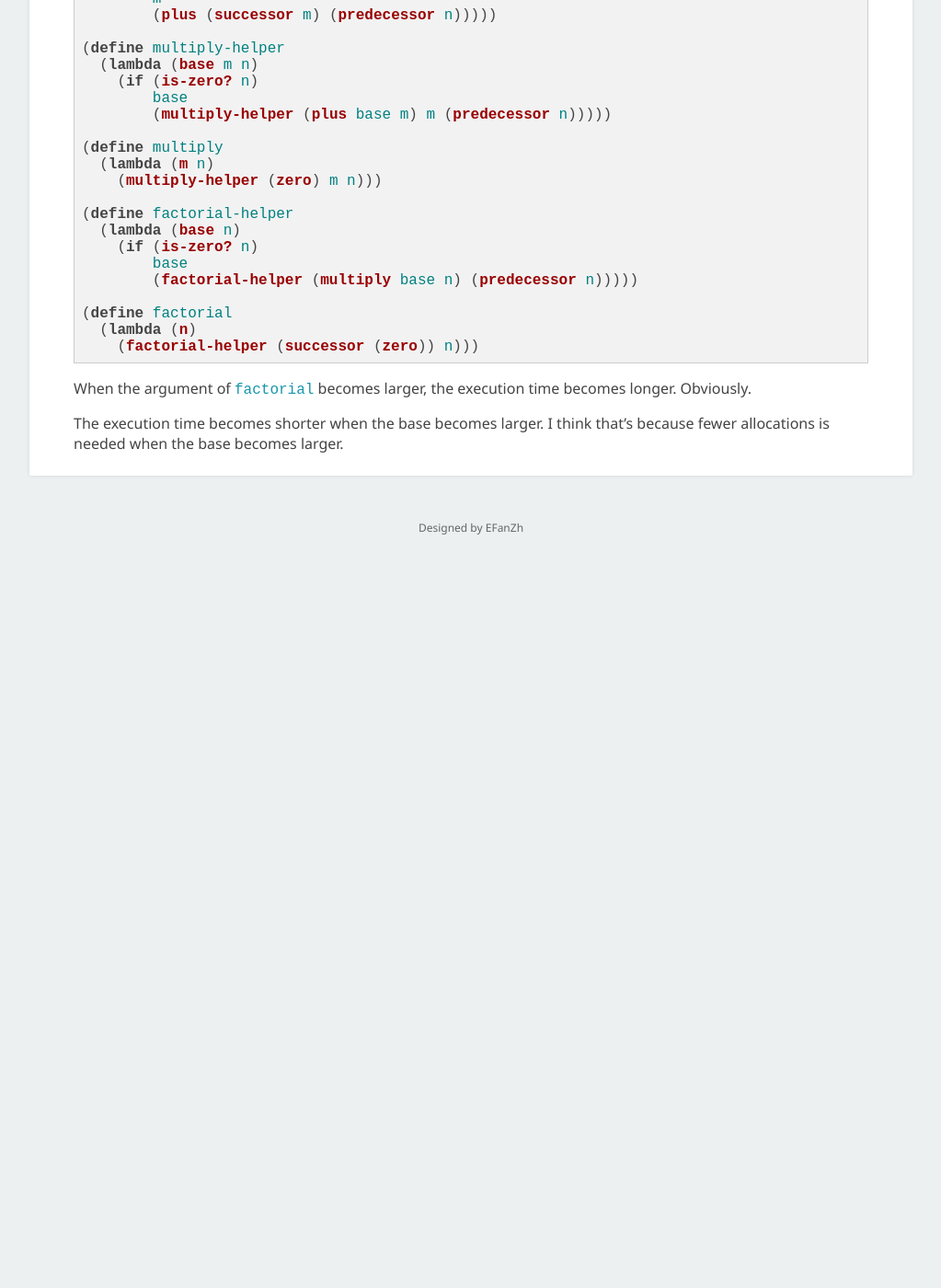
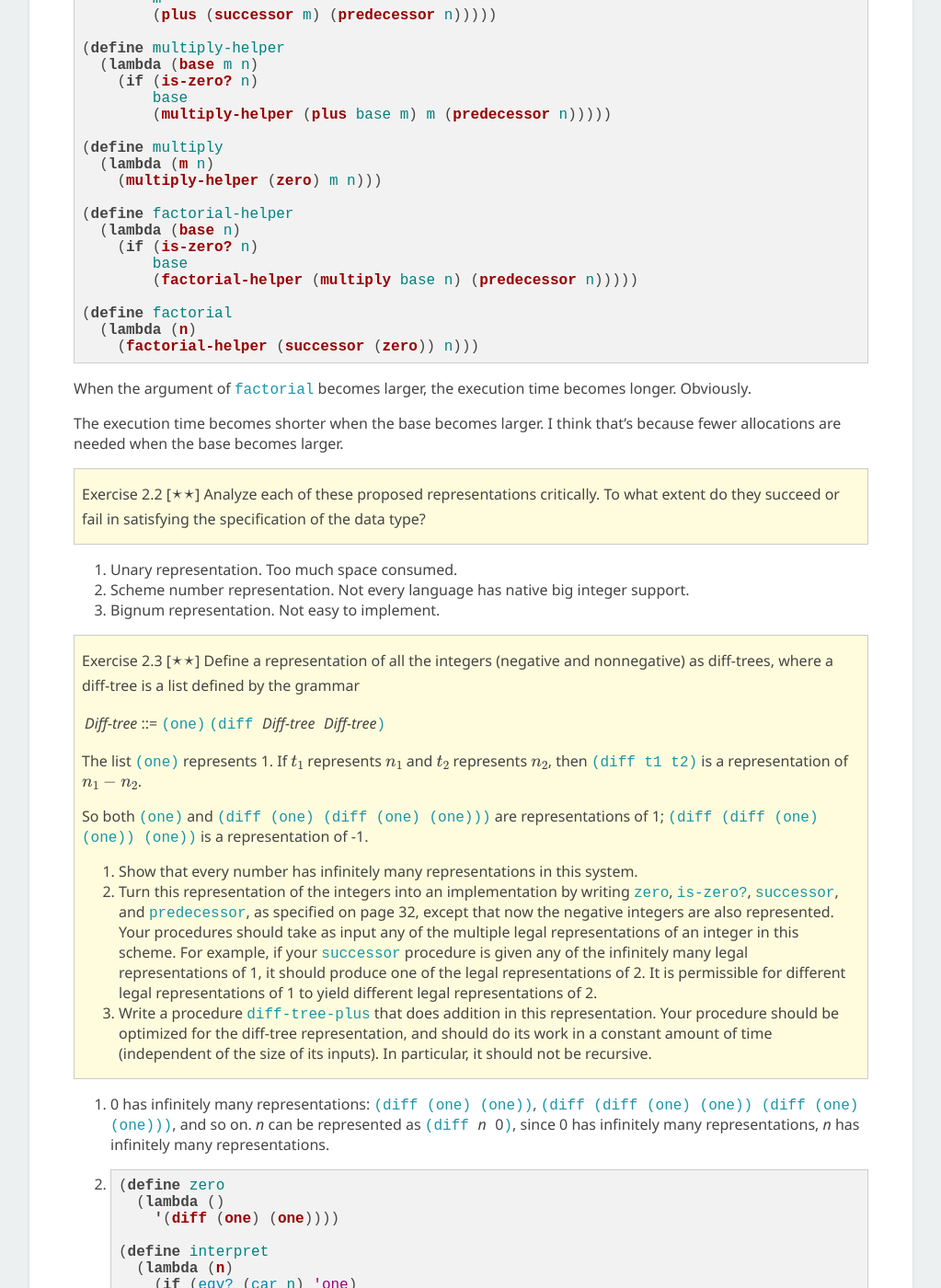
Before and after one commit to EFanZh/efanzh.github.io, a Jekyll site: the page built from _posts/2017-08-06-essentials-of-programming-languages-exercises.md, in a window 1280 px wide and 1400 px high, scrolled down 18285 px. Shown: the whole window at 92% size, without its empty margins (128-1151 px from the left). Built offline with Jekyll 4.4.1, drawn with Linux system fonts in a browser that asks for light colours; formulas are drawn with MathJax 3; before the commit the page ends 18915 px from its top, so only the background shows below that; some of the changed text lies outside the part shown.

Commit message:
Add EOPL exercises 2.2 and 2.3

````diff
--- a/_posts/2017-08-06-essentials-of-programming-languages-exercises.md
+++ b/_posts/2017-08-06-essentials-of-programming-languages-exercises.md
@@ -948,5 +948,67 @@ $$ v _ n + sum _ (i = 0) ^ (i = n - 1) v _ i $$, which equals to $$ sum _ (i = 0
 
 When the argument of `factorial` becomes larger, the execution time becomes longer. Obviously.
 
-The execution time becomes shorter when the base becomes larger. I think that’s because fewer allocations is needed when
-the base becomes larger.
+The execution time becomes shorter when the base becomes larger. I think that’s because fewer allocations are needed
+when the base becomes larger.
+
+> Exercise 2.2 [🟉🟉] Analyze each of these proposed representations critically. To what extent do they succeed or fail
+> in satisfying the specification of the data type?
+
+1. Unary representation. Too much space consumed.
+2. Scheme number representation. Not every language has native big integer support.
+3. Bignum representation. Not easy to implement.
+
+> Exercise 2.3 [🟉🟉] Define a representation of all the integers (negative and nonnegative) as diff-trees, where a
+> diff-tree is a list defined by the grammar
+>
+> *Diff-tree* ::= `(one)` | `(diff `*Diff-tree*` `*Diff-tree*`)`
+>
+> The list `(one)` represents 1. If $$ t _ 1 $$ represents $$ n _ 1 $$ and $$ t _ 2 $$ represents $$ n _ 2 $$, then
+> `(diff t1 t2)` is a representation of $$ n _ 1 - n _ 2 $$.
+>
+> So both `(one)` and `(diff (one) (diff (one) (one)))` are representations of 1; `(diff (diff (one) (one)) (one))` is a
+> representation of -1.
+>
+> 1. Show that every number has infinitely many representations in this system.
+> 2. Turn this representation of the integers into an implementation by writing `zero`, `is-zero?`, `successor`, and
+>    `predecessor`, as specified on page 32, except that now the negative integers are also represented. Your procedures
+>    should take as input any of the multiple legal representations of an integer in this scheme. For example, if your
+>    `successor` procedure is given any of the infinitely many legal representations of 1, it should produce one of the
+>    legal representations of 2. It is permissible for different legal representations of 1 to yield different legal
+>    representations of 2.
+> 3. Write a procedure `diff-tree-plus` that does addition in this representation. Your procedure should be optimized
+>    for the diff-tree representation, and should do its work in a constant amount of time (independent of the size of
+>    its inputs). In particular, it should not be recursive.
+
+1. 0 has infinitely many representations: `(diff (one) (one))`, `(diff (diff (one) (one)) (diff (one) (one)))`, and so
+   on. *n* can be represented as `(diff `*n*` `0`)`, since 0 has infinitely many representations, *n* has infinitely
+   many representations.
+2. ```scheme
+   (define zero
+     (lambda ()
+       '(diff (one) (one))))
+
+   (define interpret
+     (lambda (n)
+       (if (eqv? (car n) 'one)
+           1
+           (- (interpret (cadr n))
+              (interpret (caddr n))))))
+
+   (define is-zero?
+     (lambda (n)
+       (zero? (interpret n))))
+
+   (define successor
+     (lambda (n)
+       (list 'diff n '(diff (diff (one) (one)) (one)))))
+
+   (define predecessor
+     (lambda (n)
+       (list 'diff n '(one))))
+   ```
+3. ```scheme
+   (define diff-tree-plus
+     (lambda (m n)
+       (list 'diff m (list 'diff '(diff (one) (one)) n))))
+   ```
````
